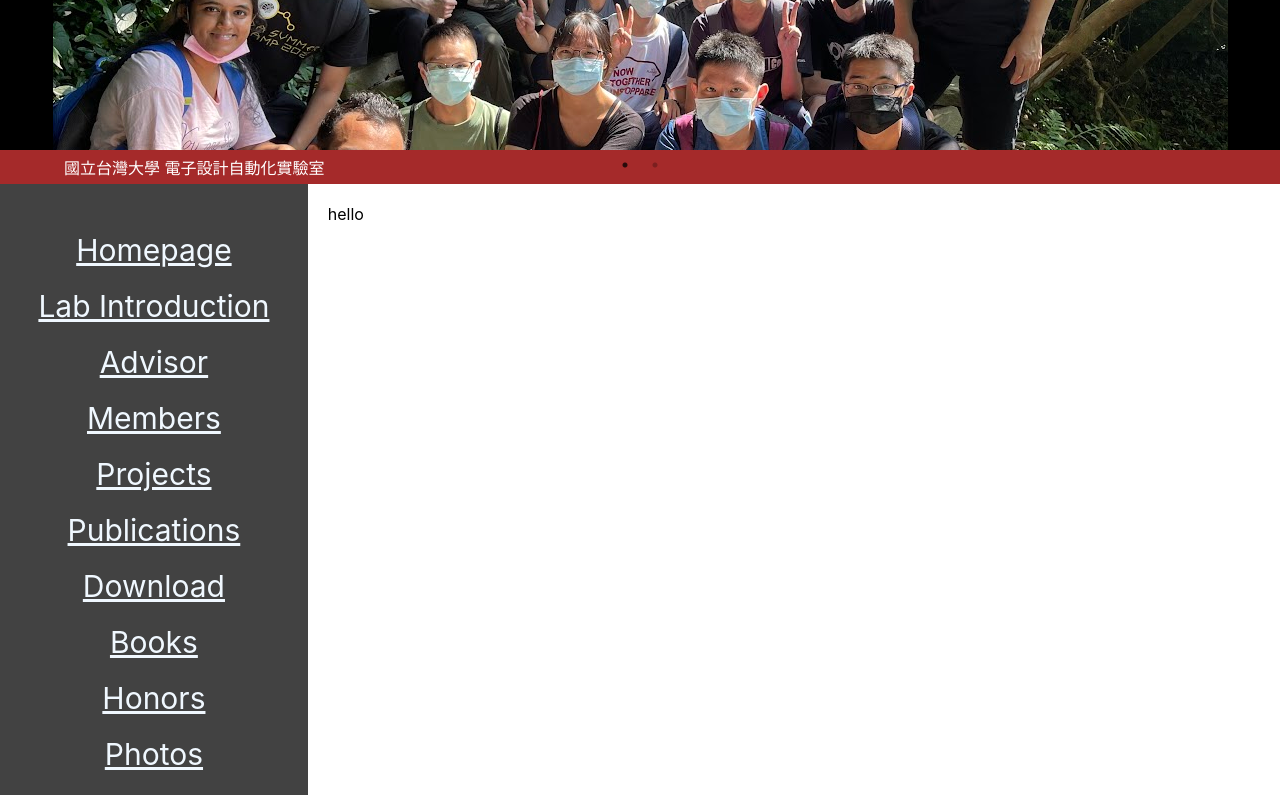
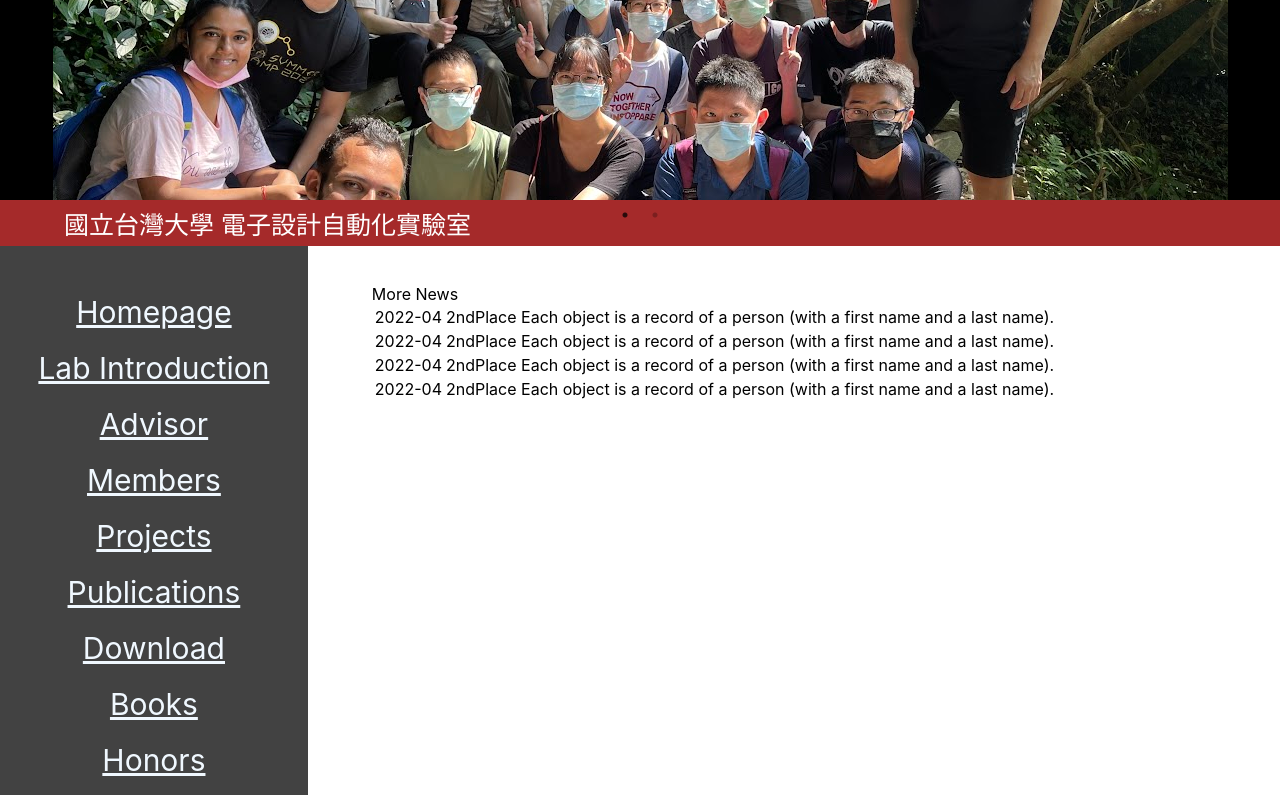
Before and after one commit to harry1003/Lab-Website, a React (Create React App) app in the folder client/: page / in a window 1280 px wide. Shown: the top 795 px of the page. Built offline with nearby package versions, Linux system fonts and the light colour scheme.

Commit message:
add homepage table

```diff
--- a/client/src/containers/Body/Body.css
+++ b/client/src/containers/Body/Body.css
@@ -33,5 +33,5 @@
 
 .Content {
     width: 100%;
-    padding: 20px;
+    padding: 3% 5%;
 }
--- a/client/src/containers/Body/Body.js
+++ b/client/src/containers/Body/Body.js
@@ -1,5 +1,6 @@
 import React, { Component } from 'react'
 import { Routes, Route, Link } from "react-router-dom";
+import Homepage from '../Homepage/Homepage'
 import './Body.css'
 
 import introduction  from "../../resource/EDA_lab.pdf"
@@ -29,7 +30,7 @@ class Body extends Component {
 
                 <div className="Content">
                     <Routes>
-                        <Route path='/' element={<div>hello</div>}/>
+                        <Route path='/' element={<Homepage/>}/>
                     </Routes>
                 </div>
             </div>
--- a/client/src/containers/Header/Header.css
+++ b/client/src/containers/Header/Header.css
@@ -4,13 +4,13 @@
 }
 
 .Pics {
-    height: 150px;
+    height: 200px;
     background-color: black;
 }
 
 .Pic {
     width: 100%;
-    height: 150px;
+    height: 200px;
     object-fit: none;
     object-position: center center;
 }
@@ -19,4 +19,5 @@
     color: white;
     background-color: brown;
     padding: 5px 5%;
+    font-size: 25px;
 }
--- /dev/null
+++ b/client/src/containers/Homepage/Homepage.js
@@ -0,0 +1,41 @@
+import React, { Component } from 'react'
+
+var testData = {
+    data:[
+        {id: 0, time: "2022-04", content: "2ndPlace Each object is a record of a person (with a first name and a last name)."},
+        {id: 1, time: "2022-04", content: "2ndPlace Each object is a record of a person (with a first name and a last name)."},
+        {id: 2, time: "2022-04", content: "2ndPlace Each object is a record of a person (with a first name and a last name)."},
+        {id: 3, time: "2022-04", content: "2ndPlace Each object is a record of a person (with a first name and a last name)."},
+    ]
+}
+
+class Homepage extends Component {
+    constructor(props) {
+        super(props);
+    }
+
+    render() {
+        return(
+            <div>
+                <div>
+                    More News
+                </div>
+
+                <table>
+                    {
+                        testData.data.map(
+                            (news, index) => {
+                                return <tr>
+                                            <td>{news.time}</td>
+                                            <td>{news.content}</td>
+                                        </tr>
+                            }
+                        )
+                    }
+                </table>
+            </div>
+        );
+    }
+}
+
+export default Homepage
```
Also changed, not shown: client/src/containers/Homepage/Homepage.css (added), 1 other file (tests, documents, lock files or other folders).
